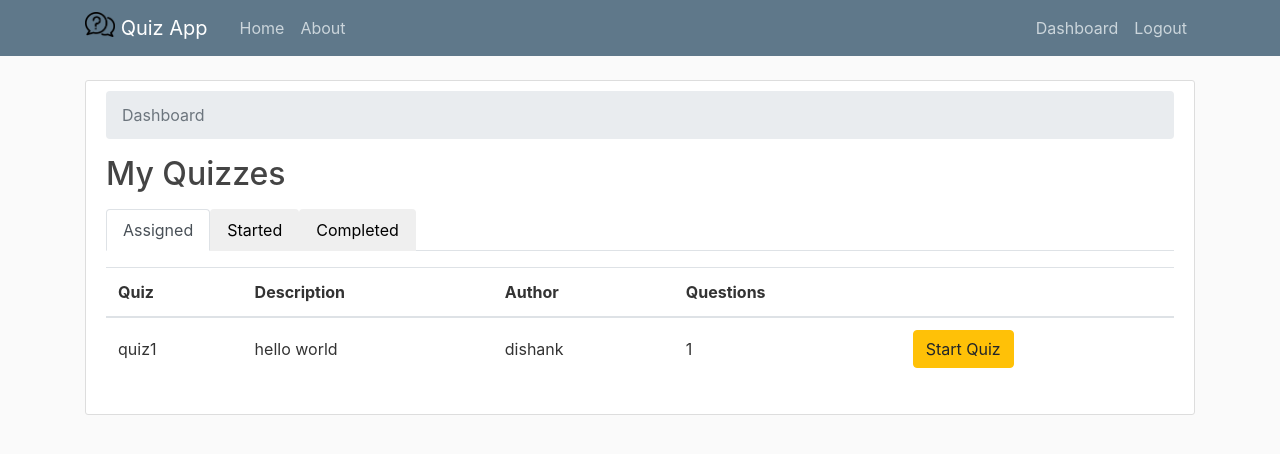
After one commit to dishankpoddar/quiz-app, a Django app: page /dashboard/student in a window 1280 px wide. The commit adds this page. Shown: the top 454 px of the page. Run offline with Django 3.2, Linux system fonts and the light colour scheme; a user stored in the database is signed in; data comes from the database, SQL or seed files in the repository; some libraries are stand-ins or nearby versions.

Commit message:
Student Dashboard

```diff
--- a/quizapp/dashboard/models.py
+++ b/quizapp/dashboard/models.py
@@ -68,26 +68,25 @@ class Answer(models.Model):
         return self.text
 
 class SelectedQuestion(models.Model):
-    question = models.ForeignKey(Question, on_delete=models.CASCADE, related_name='selected_question',related_query_name="question")
+    question = models.ForeignKey(Question, on_delete=models.CASCADE, related_name='selected_question')
     quiz = models.ForeignKey(Quiz, on_delete=models.CASCADE, related_name='selected_question')
 
 class AssignedQuiz(models.Model):
     student = models.ForeignKey(Student, on_delete=models.CASCADE, related_name='assigned_quizzes')
     quiz = models.ForeignKey(Quiz, on_delete=models.CASCADE, related_name='assigned_quizzes')
+    score = models.FloatField(default=0)
     date = models.DateTimeField(auto_now_add=True)
-
-class StartedQuiz(models.Model):
-    student = models.ForeignKey(Student, on_delete=models.CASCADE, related_name='started_quizzes')
-    quiz = models.ForeignKey(Quiz, on_delete=models.CASCADE, related_name='started_quizzes')
-    score = models.FloatField()
-    date = models.DateTimeField(auto_now_add=True)
-
-class CompletedQuiz(models.Model):
-    student = models.ForeignKey(Student, on_delete=models.CASCADE, related_name='completed_quizzes')
-    quiz = models.ForeignKey(Quiz, on_delete=models.CASCADE, related_name='completed_quizzes')
-    score = models.FloatField()
-    date = models.DateTimeField(auto_now_add=True)
+    ASSIGNED = 'AS'
+    STARTED = 'SD'
+    COMPLETED = 'CO'
+    STATUS_CHOICES = [
+        (ASSIGNED,'Assigned'),
+        (STARTED,'Started'),
+        (COMPLETED,'Assigned'),
+    ]
+    status = models.CharField(max_length=2,choices=STATUS_CHOICES,default=ASSIGNED,)
 
 class StudentAnswer(models.Model):
     student = models.ForeignKey(Student, on_delete=models.CASCADE, related_name='answered')
     answer = models.ForeignKey(Answer, on_delete=models.CASCADE, related_name='answered')
+    quiz = models.ForeignKey(Quiz, on_delete=models.CASCADE, related_name='answered')
--- a/quizapp/dashboard/static/dashboard/main.css
+++ b/quizapp/dashboard/static/dashboard/main.css
@@ -80,3 +80,11 @@ body {
   padding: 5px 10px;
   border-radius: 50%;
 }
+
+.tabcontent {
+  display: none;
+
+}
+.tabdefault{
+  display: block;
+}
--- a/quizapp/dashboard/static/dashboard/main.js
+++ b/quizapp/dashboard/static/dashboard/main.js
@@ -1 +1,15 @@
 document.getElementById("id_description").setAttribute("rows", "3");
+
+function openBox(element, boxName) {
+  var i, tabcontent, tablinks;
+  tabcontent = document.getElementsByClassName("tabcontent");
+  for (i = 0; i < tabcontent.length; i++) {
+    tabcontent[i].style.display = "none";
+  }
+  tablinks = document.getElementsByClassName("tablinks");
+  for (i = 0; i < tablinks.length; i++) {
+    tablinks[i].className = tablinks[i].className.replace(" active", "");
+  }
+  document.getElementById(boxName).style.display = "block";
+  element.className += " active";
+}
--- /dev/null
+++ b/quizapp/dashboard/templates/dashboard/student_dashboard.html
@@ -0,0 +1,111 @@
+{% extends "dashboard/base.html" %}
+{% block content %}
+<div class="content-section">
+  <nav aria-label="breadcrumb">
+    <ol class="breadcrumb">
+      <li class="breadcrumb-item active" aria-current="page">Dashboard</li>
+    </ol>
+  </nav>
+  <h2 class="mb-3">My Quizzes</h2>
+  <ul class="nav nav-tabs mb-3">
+    <li class="nav-item">
+      <button class="nav-link tablinks active " id="defaultOpen" onclick="openBox(this, 'assigned')">Assigned</button>
+    </li>
+    <li class="nav-item">
+      <button class="nav-link tablinks" onclick="openBox(this, 'started')">Started</button>
+    </li>
+    <li class="nav-item">
+      <button class="nav-link tablinks" onclick="openBox(this, 'completed')">Completed</button>
+    </li>
+  </ul>
+  <div class="table-responsive tabcontent tabdefault" id="assigned">
+    <table class="table mb-0">
+      <thead>
+        <tr>
+          <th>Quiz</th>
+          <th>Description</th>
+          <th>Author</th>
+          <th>Questions</th>
+          <th></th>
+        </tr>
+      </thead>
+      <tbody>
+        {% for assigned_quiz in assigned_quizzes %}
+          <tr>
+            <td class="align-middle">{{ assigned_quiz.quiz.title }}</td>
+            <td class="align-middle overflowing">{{ assigned_quiz.quiz.description }}</td>
+            <td class="align-middle">{{ assigned_quiz.quiz.author }}</td>
+            <td class="align-middle">{{ assigned_quiz.questions_count }}</td>
+            <td class="align-middle">
+              <a href="{% url 'quiz-edit' assigned_quiz.quiz.pk %}" class="btn btn-warning">Start Quiz</a>
+            </td>
+          </tr>
+        {% empty %}
+          <tr>
+            <td class="bg-light text-center font-italic" colspan="5">You don't have any assigned quizzes yet. Ask your teachers for a new quiz now!</td>
+          </tr>
+        {% endfor %}
+      </tbody>
+    </table>
+  </div>
+  <div class="table-responsive tabcontent" id="started">
+    <table class="table mb-0">
+      <thead>
+        <tr>
+          <th>Quiz</th>
+          <th>Description</th>
+          <th>Author</th>
+          <th>Questions</th>
+          <th></th>
+        </tr>
+      </thead>
+      <tbody>
+        {% for started_quiz in started_quizzes %}
+          <tr>
+            <td class="align-middle">{{ started_quiz.quiz.title }}</td>
+            <td class="align-middle overflowing">{{ started_quiz.quiz.description }}</td>
+            <td class="align-middle">{{ started_quiz.quiz.author }}</td>
+            <td class="align-middle">{{ started_quiz.questions_count }}</td>
+            <td class="align-middle">
+              <a href="{% url 'quiz-edit' started_quiz.quiz.pk %}" class="btn btn-warning">Continue Quiz</a>
+            </td>
+          </tr>
+        {% empty %}
+          <tr>
+            <td class="bg-light text-center font-italic" colspan="5">You don't have any active quizzes yet. Start a new quiz now!</td>
+          </tr>
+        {% endfor %}
+      </tbody>
+    </table>
+  </div>
+  <div class="table-responsive tabcontent" id="completed">
+    <table class="table mb-0">
+      <thead>
+        <tr>
+          <th>Quiz</th>
+          <th>Description</th>
+          <th>Author</th>
+          <th>Questions</th>
+          <th>Score</th>
+        </tr>
+      </thead>
+      <tbody>
+        {% for completed_quiz in completed_quizzes %}
+          <tr>
+            <td class="align-middle">{{ completed_quiz.quiz.title }}</td>
+            <td class="align-middle overflowing">{{ completed_quiz.quiz.description }}</td>
+            <td class="align-middle">{{ completed_quiz.quiz.author }}</td>
+            <td class="align-middle">{{ completed_quiz.questions_count }}</td>
+            <td class="align-middle">{{completed_quiz.score}}</td>
+          </tr>
+        {% empty %}
+          <tr>
+            <td class="bg-light text-center font-italic" colspan="5">You haven't completed any quizzes yet. Complete pending quizzes and get your scores ASAP!</td>
+          </tr>
+        {% endfor %}
+      </tbody>
+    </table>
+  </div>
+  <br>
+</div>
+{% endblock content %}
--- a/quizapp/dashboard/templates/dashboard/teacher_dashboard.html
+++ b/quizapp/dashboard/templates/dashboard/teacher_dashboard.html
@@ -33,13 +33,13 @@
             <td class="align-middle overflowing">{{ quiz.description }}</td>
             <td class="align-middle">{{ quiz.questions_count }}</td>
             <td class="align-middle">{{ quiz.assigned_count }}</td>
-            <td class="text-right">
+            <td class="align-middle">
               <a href="#" class="btn btn-info">View results</a>
             </td>
-            <td class="text-right">
+            <td class="align-middle">
               <a href="{% url 'quiz-edit' quiz.pk %}" class="btn btn-warning">Edit Quiz</a>
             </td>
-            <td class="text-right">
+            <td class="align-middle">
               <a href="{% url 'quiz-delete' quiz.pk %}" class="btn btn-danger">Delete Quiz</a>
             </td>
           </tr>
--- a/quizapp/dashboard/urls.py
+++ b/quizapp/dashboard/urls.py
@@ -2,7 +2,7 @@ from django.urls import path
 from . import views
 from .views import (ListQuizView,CreateQuizView,UpdateQuizView,DeleteQuizView,AssignQuizView,
                     SelectQuestionView,ListQuestionView,CreateQuestionView,UpdateQuestionView,DeleteQuestionView,
-                    TeacherDashboard)
+                    StudentDashboard,TeacherDashboard)
 from django.contrib.auth import views as auth_views
 
 urlpatterns = [
@@ -17,6 +17,7 @@ urlpatterns = [
     path('password-reset-done', auth_views.PasswordResetDoneView.as_view(template_name='dashboard/password_reset_done.html'),name="password_reset_done"),
     path('password-reset-complete', auth_views.PasswordResetCompleteView.as_view(template_name='dashboard/password_reset_complete.html'),name="password_reset_complete"),
     path('dashboard/teacher', TeacherDashboard.as_view(), name='teacher-dashboard'),
+    path('dashboard/student', StudentDashboard.as_view(), name='student-dashboard'),
     path('quiz/view/', ListQuizView.as_view(), name='quiz-view'),
     path('quiz/add/', CreateQuizView.as_view(), name='quiz-add'),
     path('quiz/<uuid:pk>/', UpdateQuizView.as_view(), name='quiz-edit'),
--- a/quizapp/dashboard/views.py
+++ b/quizapp/dashboard/views.py
@@ -24,7 +24,7 @@ def dashboard(request):
         if request.user.role == User.TEACHER:
             return redirect('teacher-dashboard')
         elif request.user.role == User.STUDENT:
-            return redirect('index')
+            return redirect('student-dashboard')
         else:
             return redirect('index')
 
@@ -39,6 +39,20 @@ def registration(request):
     else:
         form = SignUpForm()
     return render(request,'dashboard/register.html',{'form':form,'is_student':False})
+
+@method_decorator(login_required, name="dispatch")
+class StudentDashboard(TemplateView):
+    template_name = 'dashboard/student_dashboard.html'
+
+    def get_context_data(self, **kwargs):
+        context = super(StudentDashboard, self).get_context_data(**kwargs)
+        context['assigned_quizzes'] = self.request.user.student.assigned_quizzes.filter(status = AssignedQuiz.ASSIGNED) \
+            .annotate(questions_count=Count('quiz__selected_question', distinct=True))
+        context['started_quizzes'] = self.request.user.student.assigned_quizzes.filter(status = AssignedQuiz.STARTED) \
+            .annotate(questions_count=Count('quiz__selected_question', distinct=True))
+        context['completed_quizzes'] = self.request.user.student.assigned_quizzes.filter(status = AssignedQuiz.COMPLETED) \
+            .annotate(questions_count=Count('quiz__selected_question', distinct=True))
+        return context
 
 @method_decorator(login_required, name="dispatch")
 class TeacherDashboard(TemplateView):
```
Also changed, not shown: quizapp/dashboard/admin.py (+4 -3 lines), quizapp/dashboard/migrations/0004_auto_20200701_1217.py (added), quizapp/dashboard/migrations/0005_auto_20200701_1320.py (added), quizapp/db.sqlite3.
